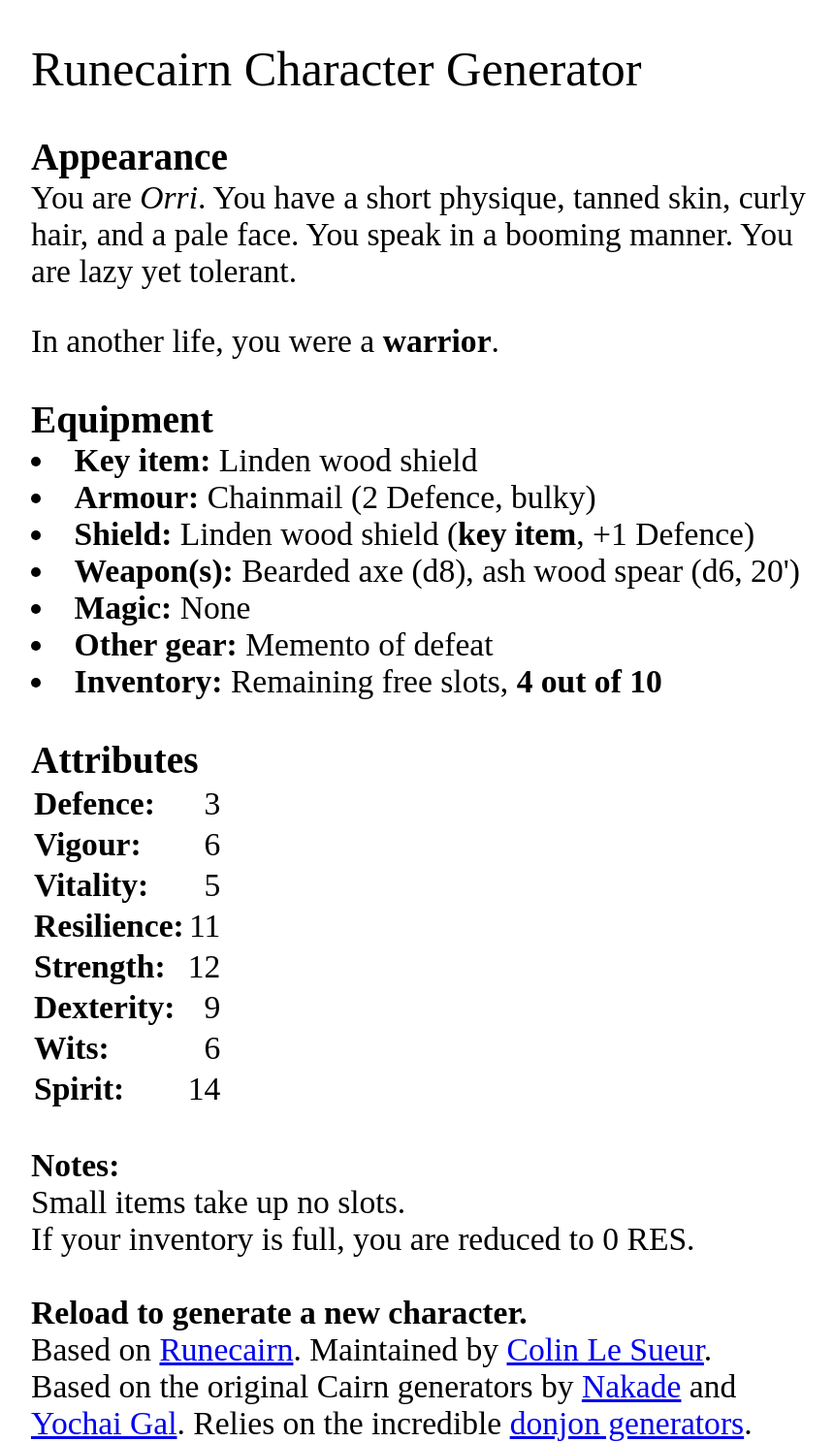
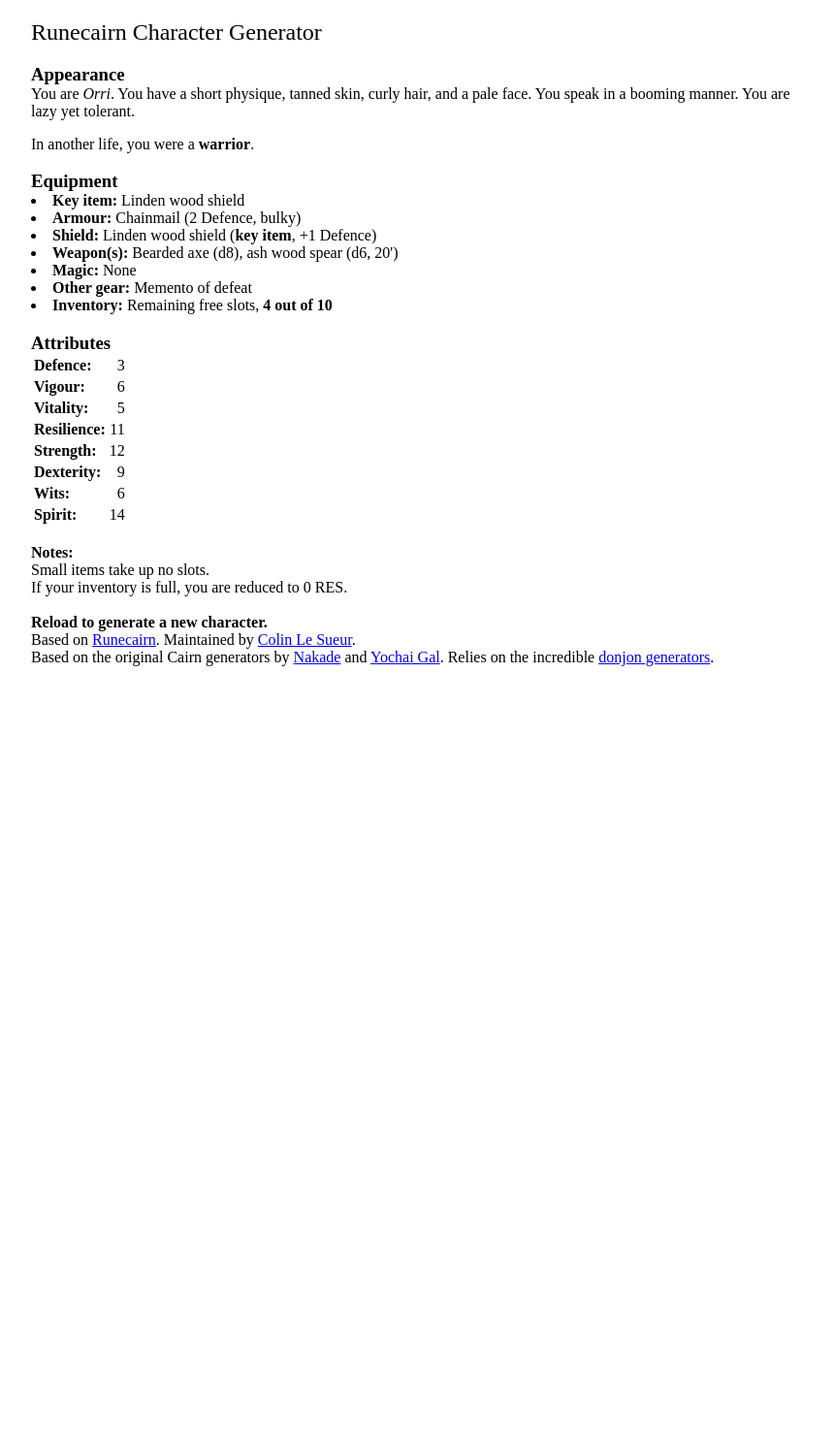
Before and after one commit to byodinsbeardrpg/byodinsbeardrpg.github.io, a Jekyll site: the page generator/index.html, which Jekyll copies as it is, in a window 1280 px wide. Shown: the whole page at 97% size, without its empty margins (208-1068 px from the left). Built offline with Jekyll 4.4.1, drawn with Linux system fonts in a browser that asks for light colours; some web fonts are replaced; after the commit the page ends 900 px from its top, so only the background shows below that.

Commit message:
Update index.html

```diff
--- a/generator/index.html
+++ b/generator/index.html
@@ -2,7 +2,6 @@
 <html lang="en" dir="ltr">
   <head>
     <link rel="stylesheet" href="https://use.typekit.net/jhb5bff.css">
-    <link rel="stylesheet" href="https://runecairn.byodinsbeardrpg.com/generator/style.css">
     <meta name="viewport" content="width=device-width, initial-scale=1">
     <title>Runecairn Character Generator</title>
     <h2>Runecairn Character Generator</h2>
```
